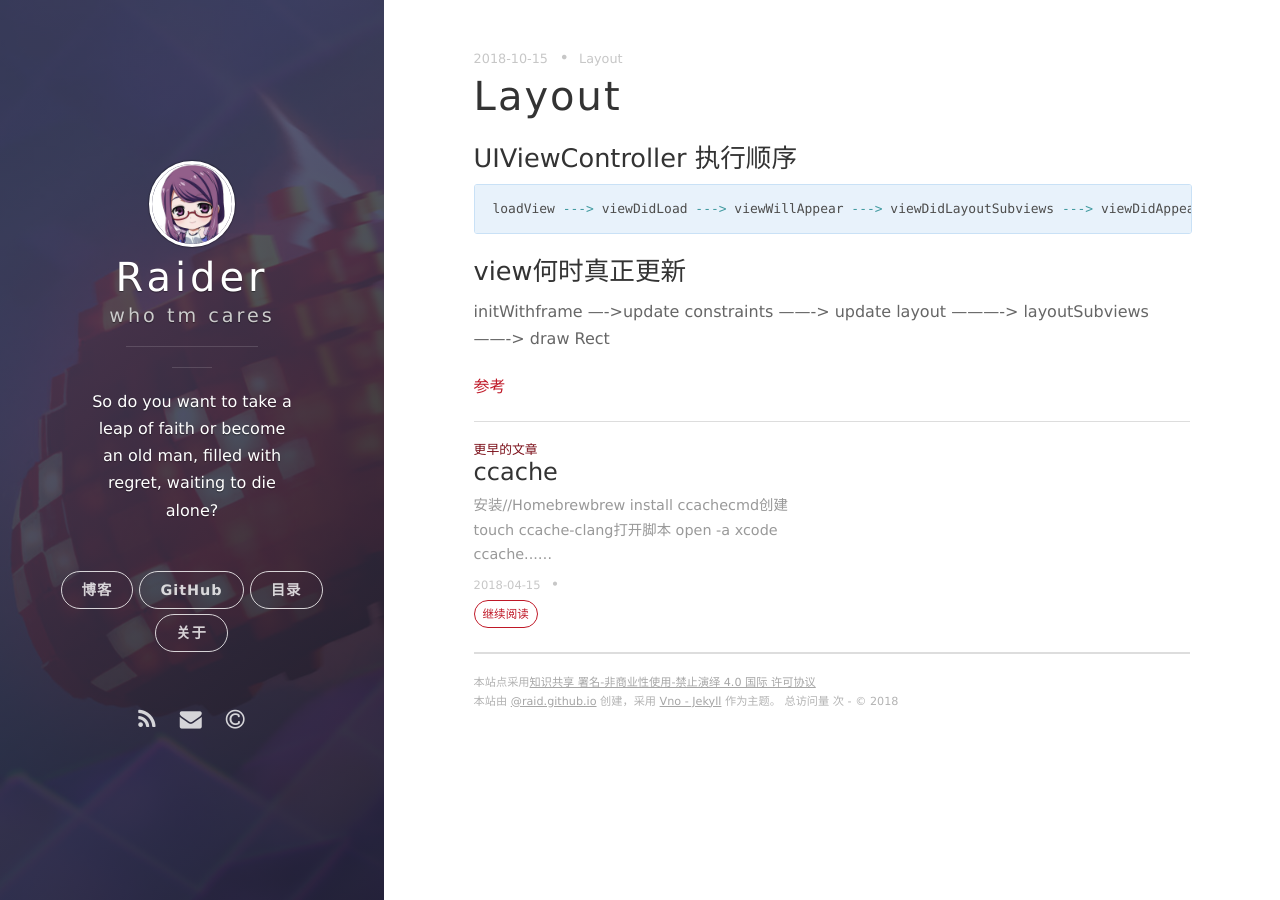
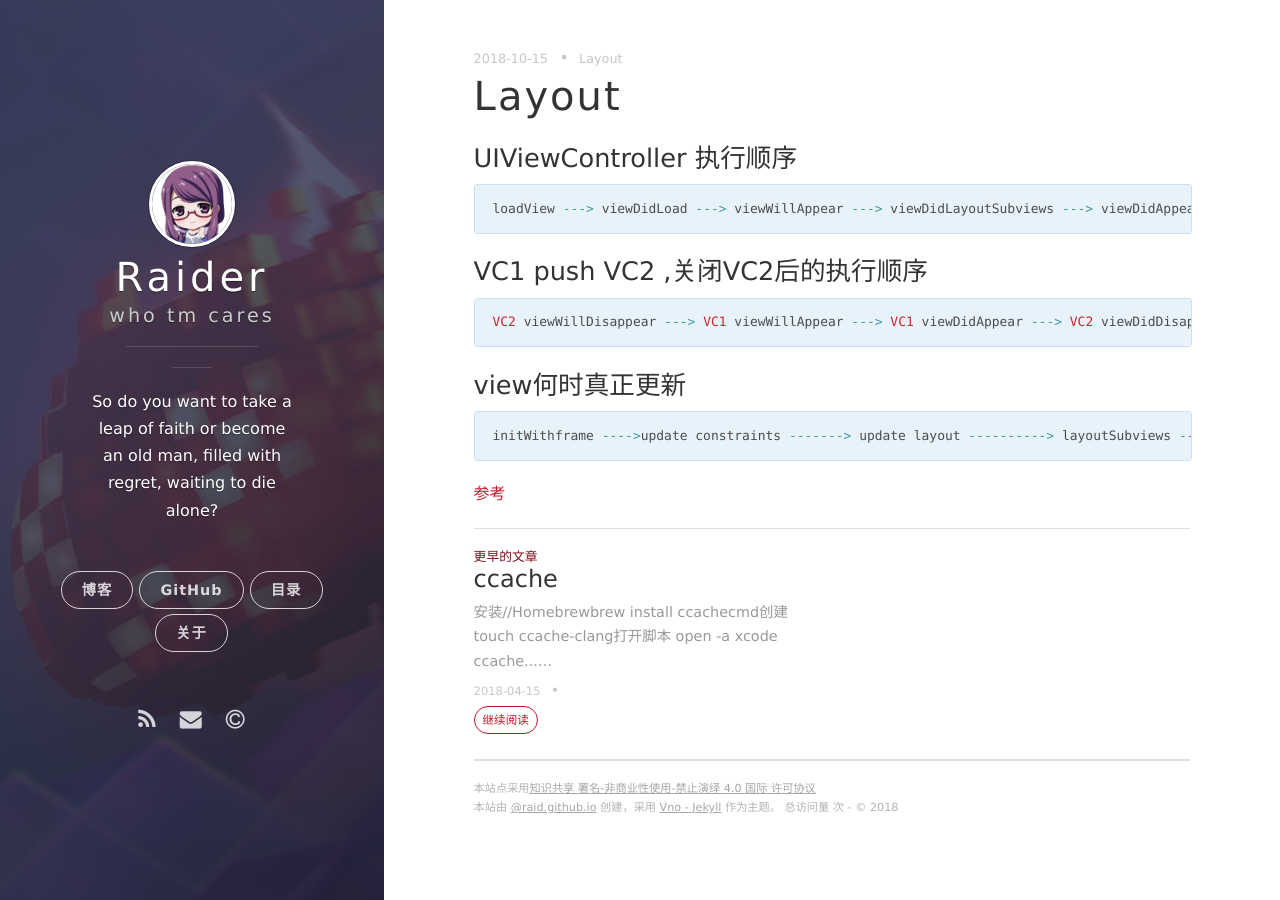
Before and after one commit to ioRaid/ioRaid.github.io, a Jekyll site: the page built from _posts/2018-10-15-Layout.md, in a window 1280 px wide. Built offline with Jekyll 4.4.1, drawn with Linux system fonts in a browser that asks for light colours; nearby versions of some CDN libraries; comment, search, counter and statistics services are not loaded.

Commit message:
Update 2018-10-15-Layout.md

```diff
--- a/_posts/2018-10-15-Layout.md
+++ b/_posts/2018-10-15-Layout.md
@@ -14,10 +14,22 @@ loadView ---> viewDidLoad ---> viewWillAppear ---> viewDidLayoutSubviews ---> vi
 
 {% endhighlight %}
 
+<h3>VC1 push VC2 ,关闭VC2后的执行顺序</h3>
+
+{% highlight ruby %}
+
+VC2 viewWillDisappear ---> VC1 viewWillAppear ---> VC1 viewDidAppear ---> VC2 viewDidDisappear ---> VC2 dealloc
+
+{% endhighlight %}
+
 
 <h3>view何时真正更新</h3>
 
+{% highlight ruby %}
+
 initWithframe ---->update constraints -------> update layout ----------> layoutSubviews -------> draw Rect
+
+{% endhighlight %}
 
 
 
```
